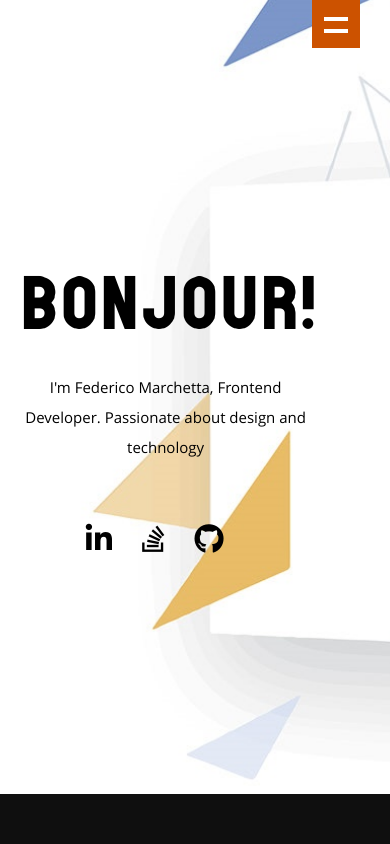
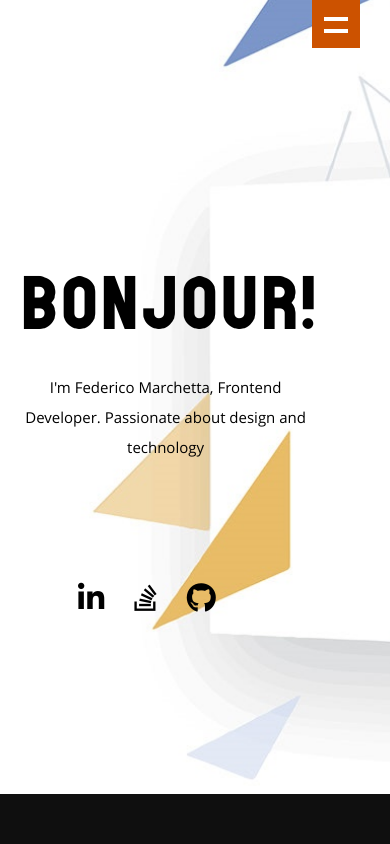
Before and after one commit to Federico531/FEDE-PORTFOLIO, a React (Create React App) app: page / in a window 390 px wide. Shown: the top 844 px of the page. Built offline with nearby package versions, Linux system fonts and the light colour scheme.

Commit message:
ya merito?

```diff
--- a/public/css/media-queries.css
+++ b/public/css/media-queries.css
@@ -476,8 +476,8 @@
    }
    .socialo {
       width: 200px;
-      top: 68%;
-      left: 14vw;
+      top: 75%;
+      left: 12vw;
       bottom: 0;
    }
    #about {
```
